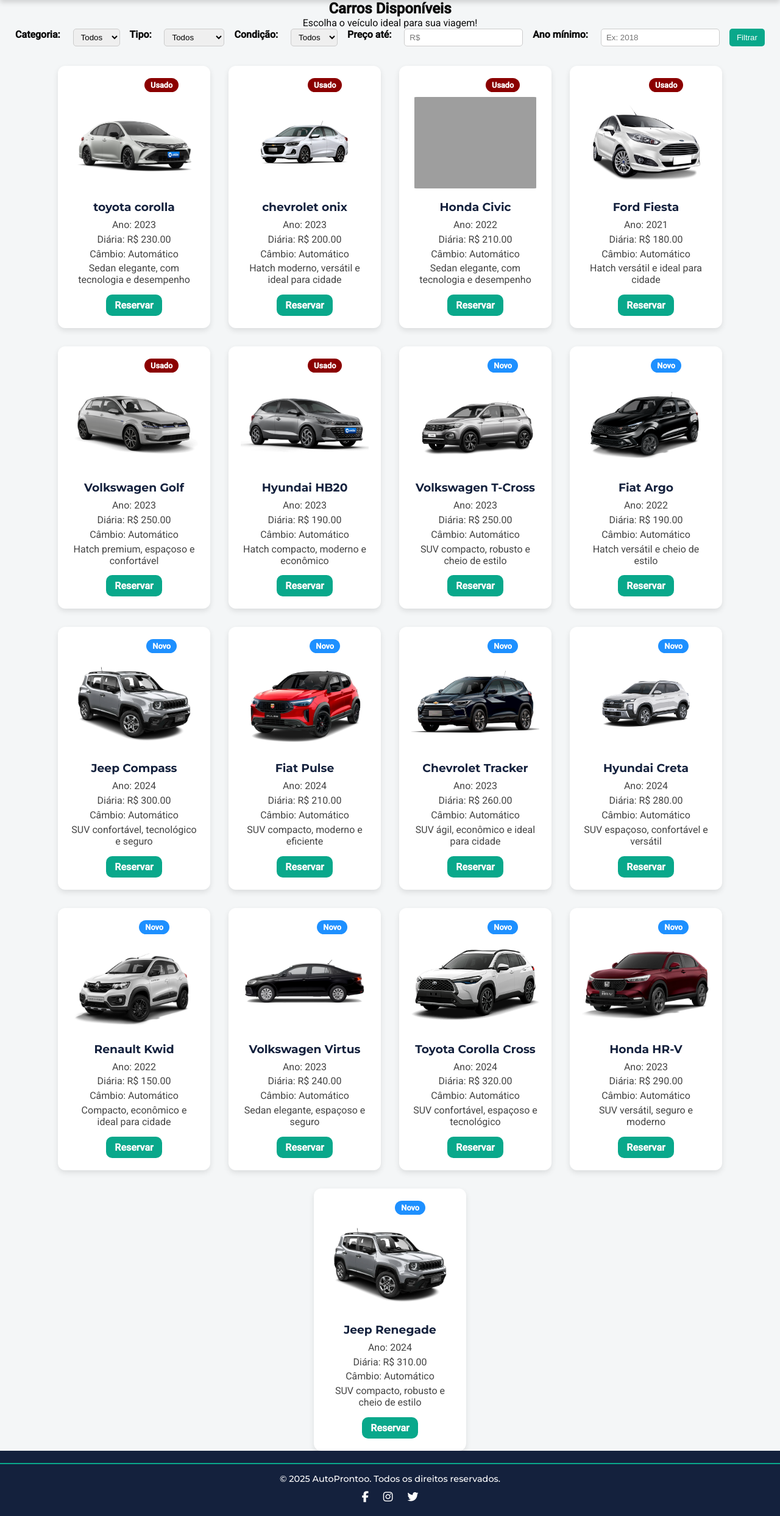
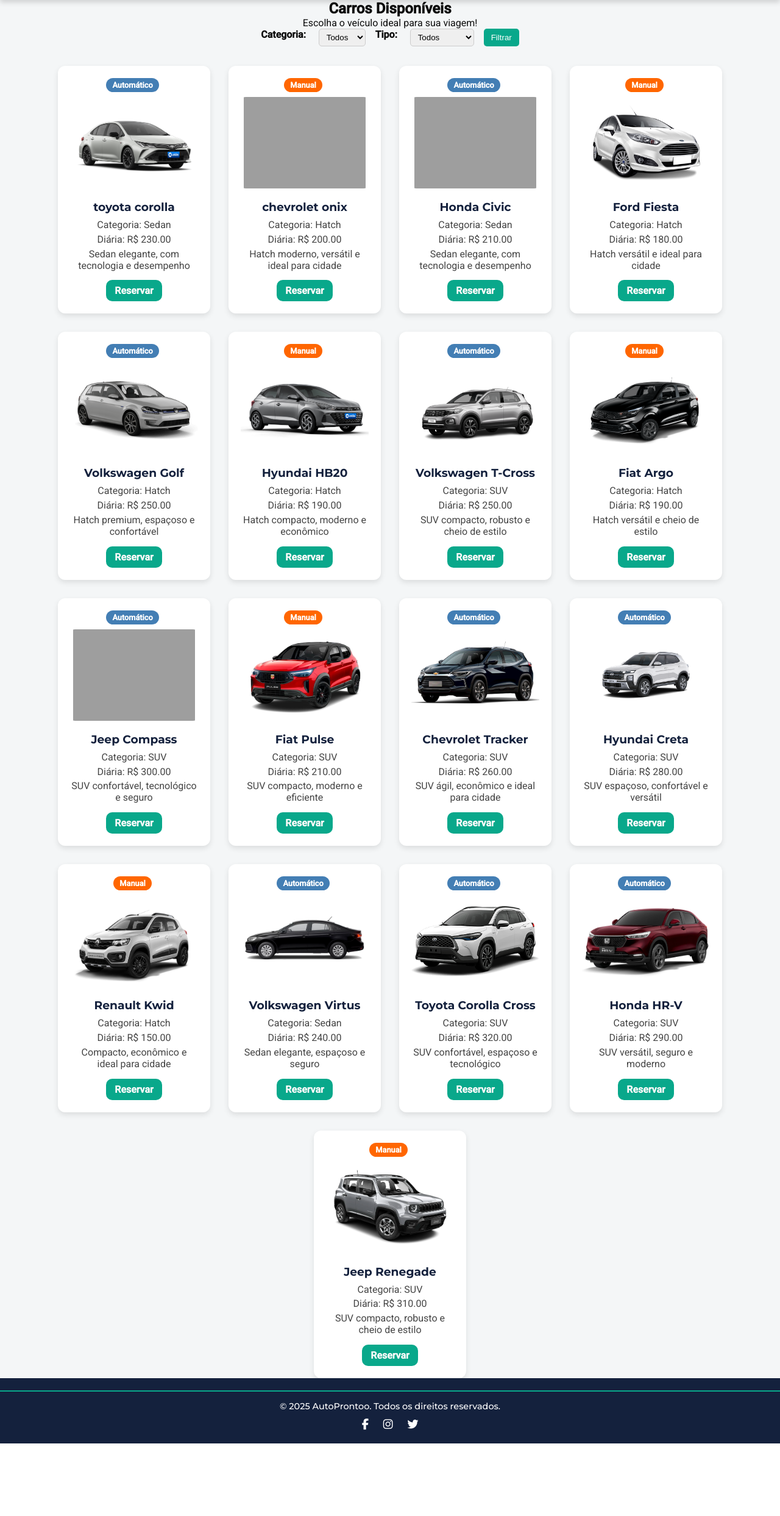
Before and after one commit to sofiabali/AutoProntoo, a Flask app: page /carros in a window 1280 px wide. Shown: the part 63-2549 px from the top of the page at 61% size. After the commit the page ends 2430 px from the top, so only its background shows below. Run offline with Flask 3, Linux system fonts and the light colour scheme; data comes from the database, SQL or seed files in the repository; both versions use the stored data as it was after the commit; grey boxes are pictures that could not be loaded.

Commit message:
alterções

```diff
--- a/app.py
+++ b/app.py
@@ -4,9 +4,7 @@ import sqlite3
 app = Flask(__name__)
 app.secret_key = 'segredo123'
 
-# -----------------------------
-# Banco de dados
-# -----------------------------
+# banco de dados
 def conectar_bd():
     conn = sqlite3.connect('locadora.db')
     conn.row_factory = sqlite3.Row
@@ -64,33 +62,23 @@ def index():
 
 @app.route('/carros')
 def carros():
-    categoria = request.args.get('categoria', '').strip()
-    tipo = request.args.get('tipo', '').strip()
-    novo_usado = request.args.get('novo_usado', '').strip()
-    preco = request.args.get('preco', '').strip()
-    ano = request.args.get('ano', '').strip()
+    categoria = request.args.get('categoria')
+    tipo = request.args.get('tipo')
 
     query = "SELECT * FROM veiculos WHERE 1=1"
     params = []
 
     if categoria:
-        query += " AND categoria = ?"
+        query += " AND categoria=?"
         params.append(categoria)
     if tipo:
-        query += " AND tipo = ?"
+        query += " AND tipo=?"
         params.append(tipo)
-    if novo_usado:
-        query += " AND novo_usado = ?"
-        params.append(novo_usado)
-    if preco:
-        query += " AND valor_diaria <= ?"
-        params.append(float(preco))
-    if ano:
-        query += " AND ano >= ?"
-        params.append(int(ano))
 
     conn = conectar_bd()
-    carros = conn.execute(query, params).fetchall()
+    cursor = conn.cursor()
+    cursor.execute(query, params)
+    carros = cursor.fetchall()
     conn.close()
 
     return render_template('carros.html', carros=carros)
@@ -207,11 +195,15 @@ def finalizar_reserva():
     email = request.form.get('email')
     telefone = request.form.get('telefone')
     endereco = request.form.get('endereco')
+    data_retirada = request.form.get('data_retirada')
+    data_devolucao = request.form.get('data_devolucao')
 
     carros_reservados = session.get('carrinho', [])
 
     reserva = {
         'dias': dias,
+        'data_retirada': data_retirada,
+        'data_devolucao': data_devolucao,
         'unidade': unidade,
         'email': email,
         'telefone': telefone,
@@ -223,6 +215,7 @@ def finalizar_reserva():
     session['carrinho'] = []
     flash('Reserva finalizada com sucesso! ✅', 'success')
     return redirect(url_for('carrinho'))
+
 
 @app.route('/remover/<int:carro_id>')
 def remover(carro_id):
--- a/static/style.css
+++ b/static/style.css
@@ -420,12 +420,8 @@ input, textarea {
 }
 
 /* Badge tipo */
-.badge.seminovo { background-color: #09A88B; }
-.badge.promocao { background-color: #FF6600; }
-
-/* Badge novo/usado */
-.badge.novo { background-color: #1E90FF; }
-.badge.usado { background-color: #8B0000; }
+.badge.automático { background-color: #437eb4; }
+.badge.manual { background-color: #FF6600; }
 
 
 /* ======= FORMULÁRIOS LOGIN / CADASTRO ======= */
--- a/templates/carros.html
+++ b/templates/carros.html
@@ -19,22 +19,9 @@
   <label>Tipo:</label>
   <select name="tipo">
     <option value="">Todos</option>
-    <option value="Seminovo" {% if request.args.get('tipo') == 'Seminovo' %}selected{% endif %}>Seminovo</option>
-    <option value="Promocao" {% if request.args.get('tipo') == 'Promocao' %}selected{% endif %}>Promoção</option>
+    <option value="Automático" {% if request.args.get('tipo') == 'Automático' %}selected{% endif %}>Automático</option>
+    <option value="Manual" {% if request.args.get('tipo') == 'Manual' %}selected{% endif %}>Manual</option>
   </select>
-
-  <label>Condição:</label>
-  <select name="novo_usado">
-    <option value="">Todos</option>
-    <option value="Novo" {% if request.args.get('novo_usado') == 'Novo' %}selected{% endif %}>Novo</option>
-    <option value="Usado" {% if request.args.get('novo_usado') == 'Usado' %}selected{% endif %}>Usado</option>
-  </select>
-
-  <label>Preço até:</label>
-  <input type="number" name="preco" placeholder="R$" value="{{ request.args.get('preco', '') }}">
-
-  <label>Ano mínimo:</label>
-  <input type="number" name="ano" placeholder="Ex: 2018" value="{{ request.args.get('ano', '') }}">
 
   <button type="submit">Filtrar</button>
 </form>
@@ -47,15 +34,10 @@
     <div class="badge {{ carro.tipo|lower }}">{{ carro.tipo }}</div>
     {% endif %}
 
-    {% if carro.novo_usado %}
-    <div class="badge {{ carro.novo_usado|lower }}">{{ carro.novo_usado }}</div>
-    {% endif %}
-
     <img src="{{ url_for('static', filename='img/' + (carro.imagem if carro.imagem else 'semfoto.png')) }}" alt="{{ carro.modelo }}">
     <h3>{{ carro.marca }} {{ carro.modelo }}</h3>
-    <p>Ano: {{ carro.ano }}</p>
+    <p>Categoria: {{ carro.categoria }}</p>
     <p>Diária: R$ {{ "%.2f"|format(carro.valor_diaria) }}</p>
-
 
     {% if carro.km %}
     <p>KM: {{ carro.km }}</p>
@@ -63,19 +45,12 @@
     {% if carro.combustivel %}
     <p>Combustível: {{ carro.combustivel }}</p>
     {% endif %}
-    {% if carro.cambio %}
-    <p>Câmbio: {{ carro.cambio }}</p>
-    {% endif %}
     {% if carro.descricao %}
     <p>{{ carro.descricao }}</p>
     {% endif %}
-
 
     <a class="btn-reservar" href="{{ url_for('reservar', carro_id=carro.id) }}">Reservar</a>
   </div>
   {% endfor %}
 </div>
-
-
-
 {% endblock %}
```
Also changed, not shown: templates/carrinho.html (+13 -23 lines), locadora.db, static/img/compass.png (deleted), static/img/onix_novo.png (deleted), static/img/onixx.png (added).
